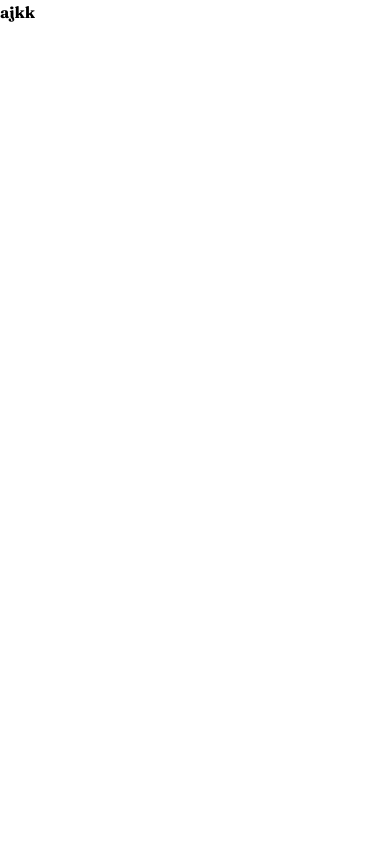
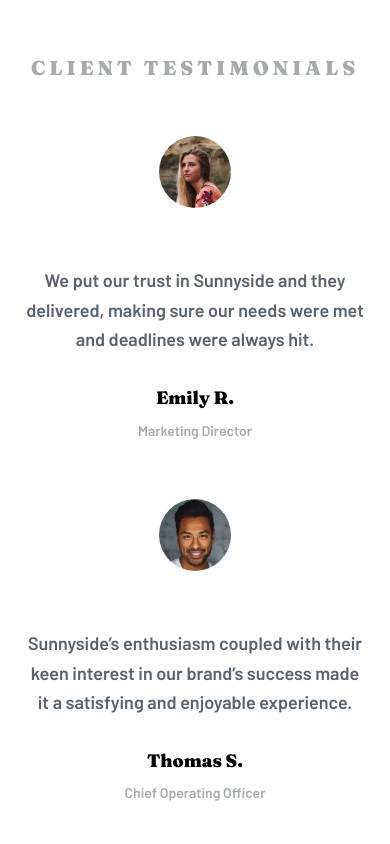
Before and after one commit to Cruse180795/Sunnyside-Agency-Landing-Page, a React (Vite) app: page / in a window 390 px wide. Shown: the top 844 px of the page. Built offline with nearby package versions, Linux system fonts and the light colour scheme.

Commit message:
feat: TestimonialsSection component with mobile, tablet and desktop styles

```diff
--- a/src/App.tsx
+++ b/src/App.tsx
@@ -1,7 +1,11 @@
+import TestimonialsSection from "./components/sections/TestimonialsSection";
+
 export default function App() {
   return (
     <div>
-      <h1>ajkk</h1>
+      <main>
+        <TestimonialsSection />
+      </main>
     </div>
   );
 }
--- /dev/null
+++ b/src/components/sections/TestimonialsSection.tsx
@@ -0,0 +1,51 @@
+import TestimonialsCard from "../ui/TestimonialsCard";
+
+import EmilyAvatar from "../../assets/images/image-emily.webp";
+import ThomasAvatar from "../../assets/images/image-thomas.webp";
+import JennieAvatar from "../../assets/images/image-jennie.webp";
+
+const testimonials = [
+  {
+    avatar: EmilyAvatar,
+    testimonialText:
+      "We put our trust in Sunnyside and they delivered, making sure our needs were met and deadlines were always hit.",
+    clientName: "Emily R.",
+    clientJobTitle: "Marketing Director",
+  },
+  {
+    avatar: ThomasAvatar,
+    testimonialText:
+      "Sunnyside’s enthusiasm coupled with their keen interest in our brand’s success made it a satisfying and enjoyable experience.",
+    clientName: "Thomas S.",
+    clientJobTitle: "Chief Operating Officer",
+  },
+  {
+    avatar: JennieAvatar,
+    testimonialText:
+      "Incredible end result! Our sales increased over 400% when we worked with Sunnyside. Highly recommended!",
+    clientName: "Jennie F.",
+    clientJobTitle: "Business Owner",
+  },
+];
+
+export default function TestimonialsSection() {
+  return (
+    <section className="py-13.75 space-y-14 md:space-y-20 md:py-17.5 lg:py-40.5  ">
+      <h2 className="font-black text-xl leading-125 tracking-wide-4 text-gray-400 uppercase text-center">
+        Client Testimonials
+      </h2>
+
+      <ul className="grid grid-cols-1 gap-14 px-6 md:px-21 lg:grid-cols-3 lg:px-0 lg:gap-8 lg:lg:max-w-278.5 lg:mx-auto">
+        {testimonials.map((t) => (
+          <TestimonialsCard
+            key={t.clientName}
+            avatarLink={t.avatar}
+            testimonialText={t.testimonialText}
+            clientName={t.clientName}
+            clientJobTitle={t.clientJobTitle}
+          />
+        ))}
+      </ul>
+    </section>
+  );
+}
--- a/src/components/ui/TestimonialsCard.tsx
+++ b/src/components/ui/TestimonialsCard.tsx
@@ -25,10 +25,11 @@ export default function TestimonialsCard({
       />
 
       {/** Testimonial Content */}
-      <div className="space-y-8 text-center lg:space-y-18">
+      <div className="space-y-8 text-center md:space-y-14 lg:space-y-18">
         {/** Testimonial */}
         <p className="text-gray-600 text-lg leading-165">{testimonialText}</p>
 
+        {/** Client Details */}
         <div className="space-y-2">
           {/** Client Name */}
           <h2 className="text-lg font-black leading-125">{clientName}</h2>
--- a/src/index.css
+++ b/src/index.css
@@ -58,6 +58,7 @@
 body,
 li > a {
     font-family: var(--font-barlow);
+    font-weight: 600;
 }
 
 h1,
```
